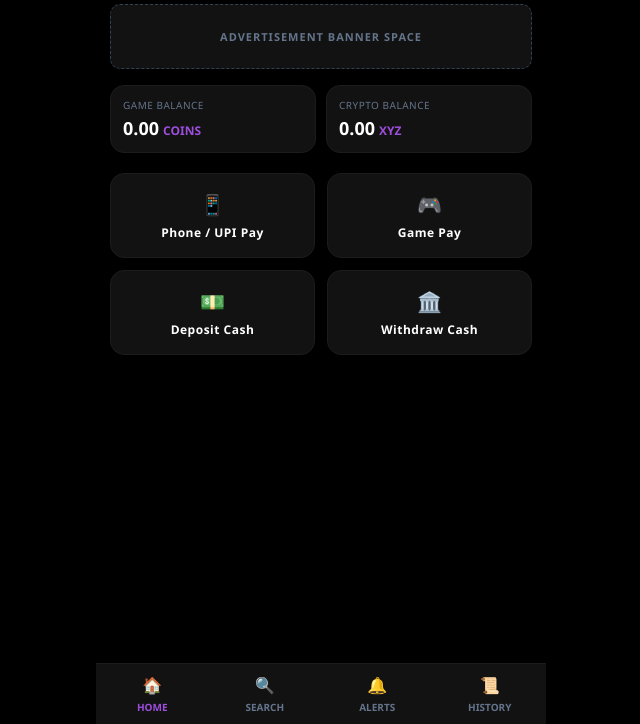
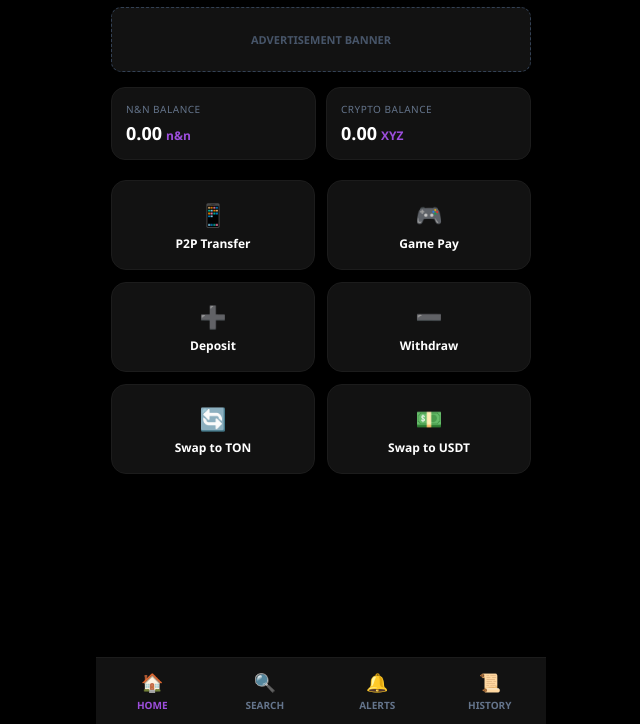
Before and after one commit to mrparveen99927/central-wallet-backend, a website: page dashboard.html in a window 1280 px wide. Shown: the part 76-800 px from the top of the page, without its empty margins (319-959 px from the left). Drawn offline with Linux system fonts and the light colour scheme; no server answers; sample sign-in values are in the browser's storage.

Commit message:
Add files via upload

```diff
--- a/dashboard.html
+++ b/dashboard.html
@@ -5,164 +5,135 @@
 <meta name="viewport" content="width=device-width, initial-scale=1.0">
 <title>Central Wallet - Dashboard</title>
 <style>
+/* 100% Local Styles - No External Links */
 * { box-sizing: border-box; margin: 0; padding: 0; font-family: 'Segoe UI', sans-serif; }
-body { background: #000000; color: #ffffff; padding-bottom: 70px; display: flex; justify-content: center; min-height: 100vh; }
-.dashboard-container { width: 100%; max-width: 450px; background: #000000; padding: 14px; position: relative; }
+body { background: #000000; color: #ffffff; padding-bottom: 80px; display: flex; justify-content: center; min-height: 100vh; }
+.container { width: 100%; max-width: 450px; background: #000000; padding: 15px; position: relative; }
 
-/* 👤 Top Navigation Bar */
-.top-nav { display: flex; justify-content: space-between; align-items: center; padding: 8px 0; margin-bottom: 12px; }
-.profile-trigger { width: 38px; height: 38px; background: #9d4edd; border-radius: 50%; display: flex; justify-content: center; align-items: center; font-weight: bold; color: #fff; cursor: pointer; font-size: 16px; border: 2px solid #222; }
-.app-title { font-size: 16px; font-weight: bold; letter-spacing: 0.5px; }
+/* Top Header */
+.header { display: flex; justify-content: space-between; align-items: center; padding: 10px 0; margin-bottom: 10px; }
+.app-name { font-size: 18px; font-weight: bold; color: #9d4edd; letter-spacing: 1px; }
+.profile-icon { width: 38px; height: 38px; background: #9d4edd; border-radius: 50%; display: flex; justify-content: center; align-items: center; font-weight: bold; cursor: pointer; border: 2px solid #222; font-size: 16px; }
 
-/* 📺 Advertisement Banner */
-.ad-banner { width: 100%; height: 65px; background: #121212; border: 1px dashed #334155; border-radius: 10px; display: flex; justify-content: center; align-items: center; color: #64748b; font-size: 11px; font-weight: bold; margin-bottom: 16px; text-transform: uppercase; letter-spacing: 1px; }
+/* Ad Banner */
+.ad-box { width: 100%; height: 65px; background: #121212; border: 1px dashed #334155; border-radius: 10px; display: flex; justify-content: center; align-items: center; color: #475569; font-size: 11px; font-weight: bold; margin-bottom: 15px; text-transform: uppercase; }
 
-/* 🪙 Dual Split Balance Cards (Side-by-Side) */
+/* Dual Balance Row (Side-by-Side Cards) */
 .balance-row { display: flex; gap: 10px; margin-bottom: 20px; }
-.balance-card { flex: 1; background: #121212; border: 1px solid #1c1c1c; padding: 12px; border-radius: 14px; text-align: left; }
-.balance-card p { font-size: 10px; color: #64748b; text-transform: uppercase; letter-spacing: 0.5px; margin-bottom: 4px; }
-.balance-card h2 { font-size: 18px; color: #ffffff; font-weight: bold; display: flex; align-items: baseline; gap: 4px; }
-.balance-card h2 span { color: #9d4edd; font-size: 12px; font-weight: bold; }
+.card { flex: 1; background: #121212; border: 1px solid #1c1c1c; padding: 14px; border-radius: 14px; text-align: left; }
+.card p { font-size: 10px; color: #64748b; text-transform: uppercase; letter-spacing: 0.5px; margin-bottom: 5px; }
+.card h2 { font-size: 18px; color: #ffffff; font-weight: bold; display: flex; align-items: baseline; gap: 4px; }
+.card h2 span { color: #9d4edd; font-size: 12px; font-weight: bold; }
 
-/* 🎛️ 4 Main Action Boxes (Smaller Grid Layout) */
-.grid-container { display: grid; grid-template-columns: 1fr 1fr; gap: 12px; margin-bottom: 20px; }
-.action-box { background: #121212; border: 1px solid #1c1c1c; padding: 14px 10px; border-radius: 14px; text-align: center; cursor: pointer; transition: 0.15s; display: flex; flex-direction: column; align-items: center; justify-content: center; gap: 6px; min-height: 85px; }
-.action-box:hover { border-color: #9d4edd; background: #161616; }
-.box-icon { font-size: 20px; }
-.box-title { font-size: 12px; font-weight: bold; color: #fff; letter-spacing: 0.5px; }
+/* Feature Grid */
+.grid { display: grid; grid-template-columns: 1fr 1fr; gap: 12px; margin-bottom: 20px; }
+.box { background: #121212; border: 1px solid #1c1c1c; padding: 15px; border-radius: 15px; text-align: center; cursor: pointer; transition: 0.2s; min-height: 90px; display: flex; flex-direction: column; justify-content: center; align-items: center; gap: 6px; }
+.box:hover { border-color: #9d4edd; background: #161616; }
+.icon { font-size: 22px; }
+.label { font-size: 12px; font-weight: bold; color: #fff; }
 
-/* 🧭 Fixed Bottom Navigation Bar */
-.bottom-nav { position: fixed; bottom: 0; left: 50%; transform: translateX(-50%); width: 100%; max-width: 450px; background: #121212; border-top: 1px solid #1c1c1c; display: flex; justify-content: space-around; padding: 10px 0; z-index: 999; }
-.nav-item { background: none; border: none; color: #64748b; display: flex; flex-direction: column; align-items: center; gap: 4px; cursor: pointer; font-size: 10px; font-weight: bold; width: 20%; text-transform: uppercase; }
-.nav-item.active { color: #9d4edd; }
-.nav-icon { font-size: 16px; }
+/* Fixed Bottom Nav */
+.footer-nav { position: fixed; bottom: 0; left: 50%; transform: translateX(-50%); width: 100%; max-width: 450px; background: #121212; border-top: 1px solid #1c1c1c; display: flex; justify-content: space-around; padding: 12px 0; z-index: 999; }
+.nav-btn { background: none; border: none; color: #64748b; display: flex; flex-direction: column; align-items: center; gap: 4px; cursor: pointer; font-size: 10px; font-weight: bold; text-transform: uppercase; width: 20%; }
+.nav-btn.active { color: #9d4edd; }
 </style>
 </head>
 <body>
 
-<div class="dashboard-container">
-    <!-- 👤 Top Navigation Bar -->
-    <div class="top-nav">
-        <div class="app-title">CENTRAL WALLET</div>
-        <div class="profile-trigger" onclick="navigateTo('profile.html')">U</div>
+<div class="container">
+    <!-- Header with Original Branding -->
+    <div class="header">
+        <div class="app-name">CENTRAL WALLET</div>
+        <div class="profile-icon" id="user-logo" onclick="location.href='profile.html'">U</div>
     </div>
 
-    <!-- 📺 Advertisement Banner -->
-    <div class="ad-banner">
-        Advertisement Banner Space
-    </div>
+    <div class="ad-box">ADVERTISEMENT BANNER</div>
 
-    <!-- 🪙 Dual Split Balance Row -->
+    <!-- Dual Balance Display -->
     <div class="balance-row">
-        <!-- Left Side: Live Game Coins from MongoDB -->
-        <div class="balance-card">
-            <p>Game Balance</p>
-            <h2 id="coin-balance">0.00 <span>COINS</span></h2>
+        <!-- Left: n&n Wallet Coins -->
+        <div class="card">
+            <p>n&n Balance</p>
+            <h2 id="wallet-bal">0.00 <span>n&n</span></h2>
         </div>
-
-        <!-- Right Side: Future Crypto Token Placeholder -->
-        <div class="balance-card">
-            <p>Crypto Balance</p>
-            <h2 id="crypto-balance">0.00 <span>XYZ</span></h2>
+        <!-- Right: Dynamic Crypto (TON/USDT/Alpha) -->
+        <div class="card">
+            <p id="crypto-label">Crypto Balance</p>
+            <h2 id="crypto-bal">0.00 <span id="crypto-symbol">XYZ</span></h2>
         </div>
     </div>
 
-    <!-- 🎛️ 4 Smaller Grid Action Boxes -->
-    <div class="grid-container">
-        <!-- Box 1: Phone / UPI Pay -->
-        <div class="action-box" onclick="navigateTo('upi-pay.html')">
-            <div class="box-icon">📱</div>
-            <div class="box-title">Phone / UPI Pay</div>
+    <!-- Grid Features -->
+    <div class="grid">
+        <div class="box" onclick="location.href='p2p.html'">
+            <div class="icon">📱</div>
+            <div class="label">P2P Transfer</div>
         </div>
-
-        <!-- Box 2: Game Pay -->
-        <div class="action-box" onclick="navigateTo('game-pay.html')">
-            <div class="box-icon">🎮</div>
-            <div class="box-title">Game Pay</div>
+        <div class="box" onclick="location.href='game-pay.html'">
+            <div class="icon">🎮</div>
+            <div class="label">Game Pay</div>
         </div>
-
-        <!-- Box 3: Deposit Cash -->
-        <div class="action-box" onclick="navigateTo('deposit.html')">
-            <div class="box-icon">💵</div>
-            <div class="box-title">Deposit Cash</div>
+        <div class="box" onclick="location.href='deposit.html'">
+            <div class="icon">➕</div>
+            <div class="label">Deposit</div>
         </div>
-
-        <!-- Box 4: Withdraw Cash -->
-        <div class="action-box" onclick="navigateTo('withdraw.html')">
-            <div class="box-icon">🏛️</div>
-            <div class="box-title">Withdraw Cash</div>
+        <div class="box" onclick="location.href='withdraw.html'">
+            <div class="icon">➖</div>
+            <div class="label">Withdraw</div>
+        </div>
+        <div class="box" onclick="location.href='swap-ton.html'">
+            <div class="icon">🔄</div>
+            <div class="label">Swap to TON</div>
+        </div>
+        <div class="box" onclick="location.href='swap-usdt.html'">
+            <div class="icon">💵</div>
+            <div class="label">Swap to USDT</div>
         </div>
     </div>
 </div>
 
-<!-- 🧭 Fixed Bottom Navigation Bar -->
-<div class="bottom-nav">
-    <button class="nav-item active" onclick="navigateTo('dashboard.html')">
-        <span class="nav-icon">🏠</span>
-        <span>Home</span>
-    </button>
-    <button class="nav-item" onclick="navigateTo('search.html')">
-        <span class="nav-icon">🔍</span>
-        <span>Search</span>
-    </button>
-    <button class="nav-item" onclick="navigateTo('alerts.html')">
-        <span class="nav-icon">🔔</span>
-        <span>Alerts</span>
-    </button>
-    <button class="nav-item" onclick="navigateTo('history.html')">
-        <span class="nav-icon">📜</span>
-        <span>History</span>
-    </button>
+<div class="footer-nav">
+    <button class="nav-btn active"><span style="font-size:18px">🏠</span><span>Home</span></button>
+    <button class="nav-btn" onclick="location.href='search.html'"><span style="font-size:18px">🔍</span><span>Search</span></button>
+    <button class="nav-btn" onclick="location.href='alerts.html'"><span style="font-size:18px">🔔</span><span>Alerts</span></button>
+    <button class="nav-btn" onclick="location.href='history.html'"><span style="font-size:18px">📜</span><span>History</span></button>
 </div>
 
 <script>
-// Live Render Server URL
+// ⚡ Your Live Render Server Link
 const API_URL = "https://central-wallet-game-api.onrender.com";
 
-// Automatically execute database sync on load
 window.onload = async function() {
-    const uid = localStorage.getItem('user_uid');
-
-    // Protection: Bounce back to login if session missing
-    if (!uid) {
-        window.location.href = "index.html";
+    const userUID = localStorage.getItem('user_uid');
+    if (!userUID) {
+        window.location.href = 'index.html';
         return;
     }
-
-    await fetchLiveUserData(uid);
+    await fetchLiveUserData(userUID);
 };
 
-// Sync live profile info and coins from MongoDB
 async function fetchLiveUserData(uid) {
     try {
-        const name = localStorage.getItem('user_name');
-        if (name) {
-            document.querySelector('.profile-trigger').innerText = name.charAt(0).toUpperCase();
+        const userName = localStorage.getItem('user_name');
+        if (userName) {
+            document.getElementById('user-logo').innerText = userName.charAt(0).toUpperCase();
         }
 
-        // Hit render API endpoint to get real balance
-        const balanceRes = await fetch(`${API_URL}/api/wallet/balance?uid=${uid}`);
-        const balanceData = await balanceRes.json();
+        // Fetch live balance from Render server
+        const response = await fetch(`${API_URL}/api/wallet/balance?uid=${uid}`);
+        const data = await response.json();
 
-        if (balanceRes.ok && balanceData.success) {
-            document.getElementById('coin-balance').innerHTML = `${balanceData.balance.toFixed(2)} <span>COINS</span>`;
-        } else {
-            document.getElementById('coin-balance').innerHTML = `0.00 <span>COINS</span>`;
+        if (data.success) {
+            // Update n&n Coins balance
+            document.getElementById('wallet-bal').innerHTML = `${data.balance.toFixed(2)} <span>n&n</span>`;
+
+            // Logic for Crypto display (Dynamic based on user holdings)
+            // Currently set as a placeholder for n&n Alpha or exchanged crypto
+            document.getElementById('crypto-bal').innerHTML = `0.00 <span>TON</span>`;
         }
-
-        // Placeholder for future Crypto token integration
-        document.getElementById('crypto-balance').innerHTML = `0.00 <span>XYZ</span>`;
-
     } catch (err) {
-        console.error("Failed to sync live data from MongoDB:", err);
-        document.getElementById('coin-balance').innerHTML = `0.00 <span>COINS</span>`;
-        document.getElementById('crypto-balance').innerHTML = `0.00 <span>XYZ</span>`;
+        console.error("Sync Error:", err);
     }
-}
-
-// Global UI Navigation Handler
-function navigateTo(pageName) {
-    window.location.href = pageName;
 }
 </script>
 </body>
```
